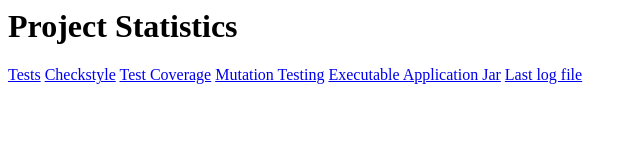
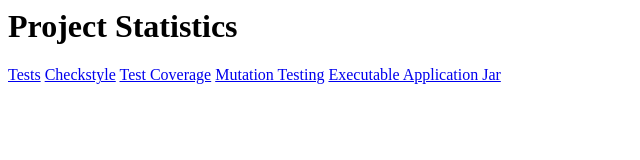
Before and after one commit to tobynott80/wormhole, a plain HTML site: page public/index.html in a window 1280 px wide. Shown: the whole page, without its empty margins (0-640 px from the left). Drawn offline with Linux system fonts and the light colour scheme.

Commit message:
remove logs from build output

```diff
--- a/public/index.html
+++ b/public/index.html
@@ -11,7 +11,7 @@
 <a href="jacocoHtml">Test Coverage</a>
 <a href="pitest">Mutation Testing</a>
 <a href="build/libs/assessment-1-2022-starter-wormhole-1.0-SNAPSHOT-all.jar">Executable Application Jar</a>
-<a href="build/libs/wormhole-roll.log">Last log file</a>
+
 
 </body>
 </html>
```
Also changed, not shown: 1 other file.
